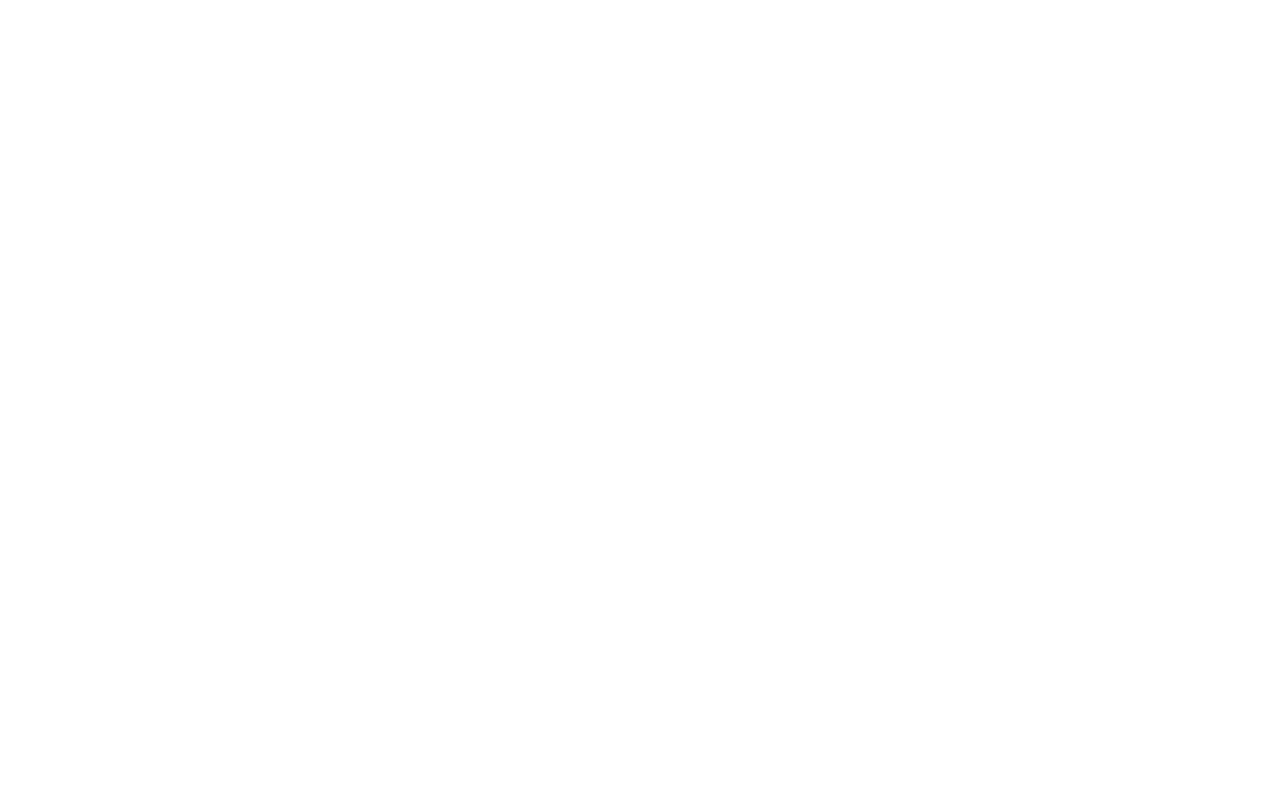
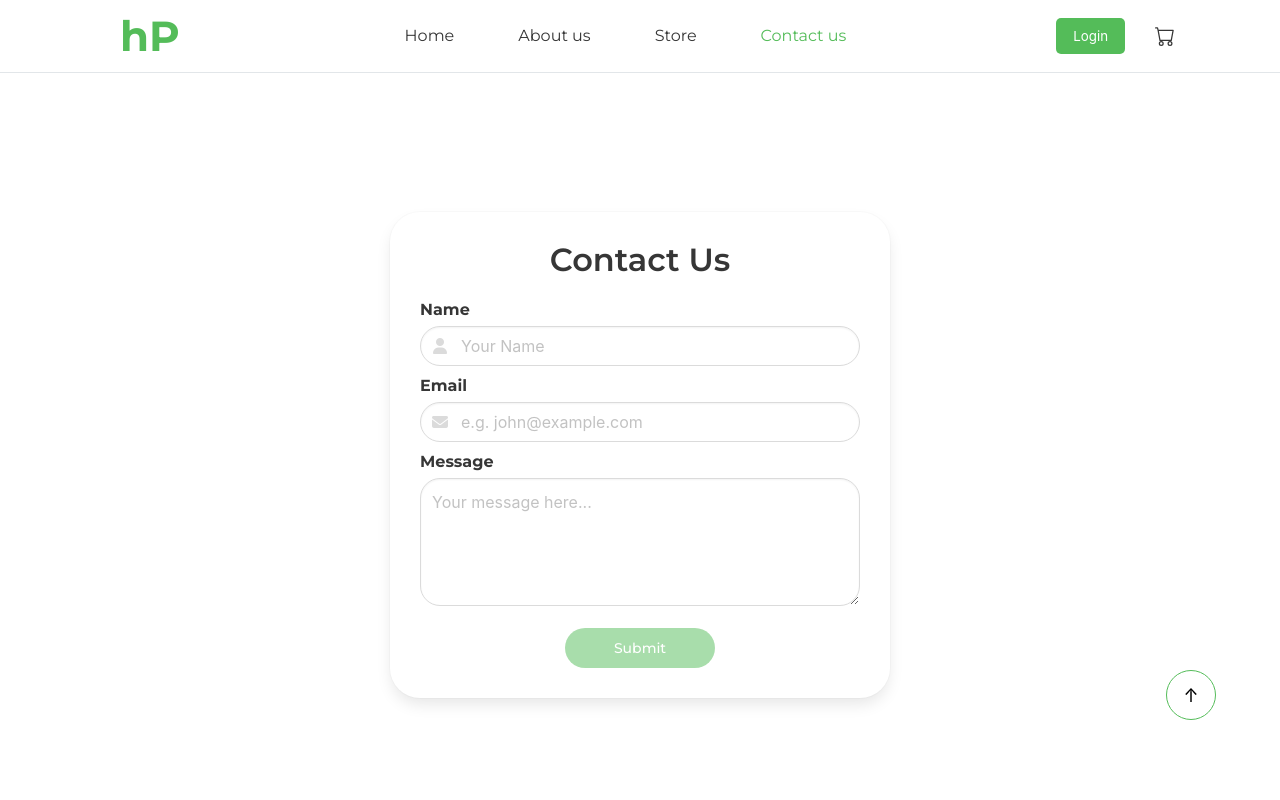
Before and after one commit to Horizon-git/herbal-pure, a React (Create React App) app: page /contact-us in a window 1280 px wide. Before the commit this address had no page. Shown: the top 800 px of the page. Built offline with nearby package versions, Linux system fonts and the light colour scheme; no server answers.

Commit message:
add contact-us page and fix card label

```diff
--- a/src/Root.tsx
+++ b/src/Root.tsx
@@ -9,6 +9,8 @@
 import { LoginPage } from './pages/LoginPage/LoginPage';
 import { OrderSuccessPage } from './pages/OrderSuccessPage/OrderSuccessPage';
 import { RequireAuth } from './components/RequireAuth/RequireAuth';
+import { ContactUsPage } from './pages/ContactUsPage/ContactUsPage';
+import { PageNotFoundPage } from './pages/PageNotFoundPage/PageNotFoundPage';
 
 export const Root = () => (
   <BrowserRouter>
@@ -32,6 +34,9 @@
           }
         />
         <Route path="/cart" element={<CartPage />} />
+        <Route path="/contact-us" element={<ContactUsPage />} />
+
+        <Route path="*" element={<PageNotFoundPage />} />
       </Route>
     </Routes>
   </BrowserRouter>
--- a/src/components/ProductCard/ProductCard.scss
+++ b/src/components/ProductCard/ProductCard.scss
@@ -22,7 +22,12 @@
     border-radius: 20px;
     color: #fff;
     text-transform: uppercase;
+
+    &--red {
+      background-color: rgba(red, $alpha: .8);
+    }
   }
+
   &__img {
     display: block;
     width: 208px;
--- a/src/components/ProductCard/ProductCard.tsx
+++ b/src/components/ProductCard/ProductCard.tsx
@@ -39,7 +39,11 @@
   return (
     <div className="card">
       {(promoted || discount > 0) && (
-        <span className="card__label">
+        <span
+          className={classNames('card__label', {
+            'card__label--red': !promoted,
+          })}
+        >
           {promoted ? 'Top sales' : `-${discount * 100}%`}
         </span>
       )}
--- /dev/null
+++ b/src/helpers/validate.ts
@@ -0,0 +1,41 @@
+export const validateEmail = (value: string) => {
+  if (!value) {
+    return 'Email is required';
+  }
+
+  const emailPattern = /^[\w.+-]+@([\w-]+\.)+[\w-]{2,}$/;
+
+  if (!emailPattern.test(value)) {
+    return 'Email is not valid';
+  }
+
+  return undefined;
+};
+
+export const validateName = (value: string) => {
+  if (!value) {
+    return 'Name is required';
+  }
+
+  return undefined;
+};
+
+export const validateMessage = (value: string) => {
+  if (!value) {
+    return 'Message is required';
+  }
+
+  return undefined;
+};
+
+export const validatePassword = (value: string) => {
+  if (!value) {
+    return 'Password is required';
+  }
+
+  if (value.length < 6) {
+    return 'At least 6 characters';
+  }
+
+  return undefined;
+};
--- /dev/null
+++ b/src/pages/ContactUsPage/ContactUsPage.tsx
@@ -0,0 +1,121 @@
+/* eslint-disable no-console */
+import { Formik, Form, Field } from 'formik';
+import cn from 'classnames';
+import '../../styles/form.scss';
+import {
+  validateEmail,
+  validateMessage,
+  validateName,
+} from '../../helpers/validate';
+
+export const ContactUsPage = () => {
+  return (
+    <div className="form-container">
+      <Formik
+        initialValues={{
+          name: '',
+          email: '',
+          message: '',
+        }}
+        validateOnMount
+        onSubmit={({ email, name, message }) => {
+          console.log(email, name, message);
+        }}
+      >
+        {({ touched, errors, isSubmitting }) => (
+          <Form className="form box">
+            <h1 className="title form__center">Contact Us</h1>
+            <div className="field">
+              <label htmlFor="name" className="label">
+                Name
+              </label>
+              <div className="control has-icons-left has-icons-right">
+                <Field
+                  validate={validateName}
+                  name="name"
+                  type="text"
+                  id="name"
+                  placeholder="Your Name"
+                  className={cn('input form__input', {
+                    'is-danger': touched.name && errors.name,
+                  })}
+                />
+                <span className="icon is-small is-left">
+                  <i className="fa fa-user" />
+                </span>
+                {touched.name && errors.name && (
+                  <span className="icon is-small is-right has-text-danger">
+                    <i className="fas fa-exclamation-triangle" />
+                  </span>
+                )}
+              </div>
+              {touched.name && errors.name && (
+                <p className="help is-danger">{errors.name}</p>
+              )}
+            </div>
+            <div className="field">
+              <label htmlFor="email" className="label">
+                Email
+              </label>
+              <div className="control has-icons-left has-icons-right">
+                <Field
+                  validate={validateEmail}
+                  name="email"
+                  type="email"
+                  id="email"
+                  placeholder="e.g. john@example.com"
+                  className={cn('input form__input', {
+                    'is-danger': touched.email && errors.email,
+                  })}
+                />
+                <span className="icon is-small is-left">
+                  <i className="fa fa-envelope" />
+                </span>
+                {touched.email && errors.email && (
+                  <span className="icon is-small is-right has-text-danger">
+                    <i className="fas fa-exclamation-triangle" />
+                  </span>
+                )}
+              </div>
+              {touched.email && errors.email && (
+                <p className="help is-danger">{errors.email}</p>
+              )}
+            </div>
+            <div className="field">
+              <label htmlFor="message" className="label">
+                Message
+              </label>
+              <div className="control">
+                <Field
+                  validate={validateMessage}
+                  name="message"
+                  id="message"
+                  placeholder="Your message here..."
+                  as="textarea"
+                  className={cn('textarea form__input', {
+                    'is-danger': touched.message && errors.message,
+                  })}
+                />
+              </div>
+              {touched.message && errors.message && (
+                <p className="help is-danger">{errors.message}</p>
+              )}
+            </div>
+            <div className="field form__center">
+              <button
+                type="submit"
+                className={cn('form__button', {
+                  'button is-loading': isSubmitting,
+                })}
+                // eslint-disable-next-line max-len, prettier/prettier
+                disabled={isSubmitting || !!errors.name || !!errors.email || !!errors.message}
+              >
+                Submit
+              </button>
+            </div>
+          </Form>
+        )}
+      </Formik>
+    </div>
+  );
+};
--- /dev/null
+++ b/src/pages/PageNotFoundPage/PageNotFoundPage.tsx
@@ -0,0 +1,11 @@
+export const PageNotFoundPage = () => {
+  return (
+    <div>
+      <h1>404 - Page Not Found</h1>
+      <p>
+        The page you are looking for might have been removed, had its name
+        changed, or is temporarily unavailable.
+      </p>
+    </div>
+  );
+};
--- a/src/pages/RegistrationPage/RegistrationPage.tsx
+++ b/src/pages/RegistrationPage/RegistrationPage.tsx
@@ -9,40 +9,11 @@
 import { Portal } from '../../components/Portal/Portal';
 import { PushNotification } from '../../components/PushNotification/PushNotification';
 import { usePageError } from '../../app/hooks';
-
-function validateEmail(value: string) {
-  if (!value) {
-    return 'Email is required';
-  }
-
-  const emailPattern = /^[\w.+-]+@([\w-]+\.){1,3}[\w-]{2,}$/;
-
-  if (!emailPattern.test(value)) {
-    return 'Email is not valid';
-  }
-
-  return undefined;
-}
-
-function validatePassword(value: string) {
-  if (!value) {
-    return 'Password is required';
-  }
-
-  if (value.length < 6) {
-    return 'At least 6 characters';
-  }
-
-  return undefined;
-}
-
-function validateName(value: string) {
-  if (!value) {
-    return 'Name is required';
-  }
-
-  return undefined;
-}
+import {
+  validateEmail,
+  validateName,
+  validatePassword,
+} from '../../helpers/validate';
 
 export const RegistrationPage = () => {
   const [phoneError, setPhoneError] = useState<string | undefined>(undefined);
@@ -79,17 +50,6 @@
               if (err.message) {
                 setError(`${err.message}: Please try again later.`);
               }
-
-              if (!err.response?.data) {
-                return;
-              }
-
-              const { errors } = err.response.data;
-
-              formikHelpers.setFieldError('email', errors?.email);
-              formikHelpers.setFieldError('password', errors?.password);
-              formikHelpers.setFieldError('name', errors?.name);
-              formikHelpers.setFieldError('phone', errors?.phone);
             })
             .finally(() => {
               formikHelpers.setSubmitting(false);
```
Also changed, not shown: src/pages/ContactUsPage/ContactUsPage.scss (added).
